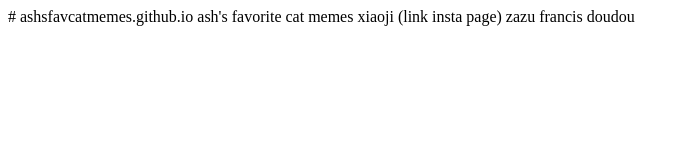
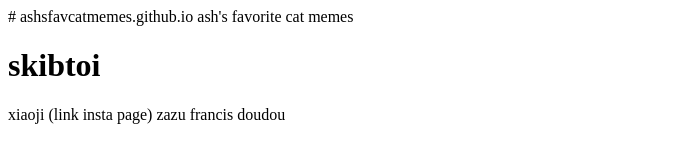
Before and after one commit to aliuzyn/ashsfavcatmemes, a plain HTML site: page index.html in a window 1280 px wide. Shown: the whole page, without its empty margins (0-690 px from the left). Drawn offline with Linux system fonts and the light colour scheme.

Commit message:
Update index.html

```diff
--- a/index.html
+++ b/index.html
@@ -7,6 +7,7 @@ ash's favorite cat memes
     <title>Ash's Favorite Cat Memes</title>
   </head>
   <body>
+    <h1>skibtoi</h1>
     xiaoji (link insta page)
     zazu
     francis
```
